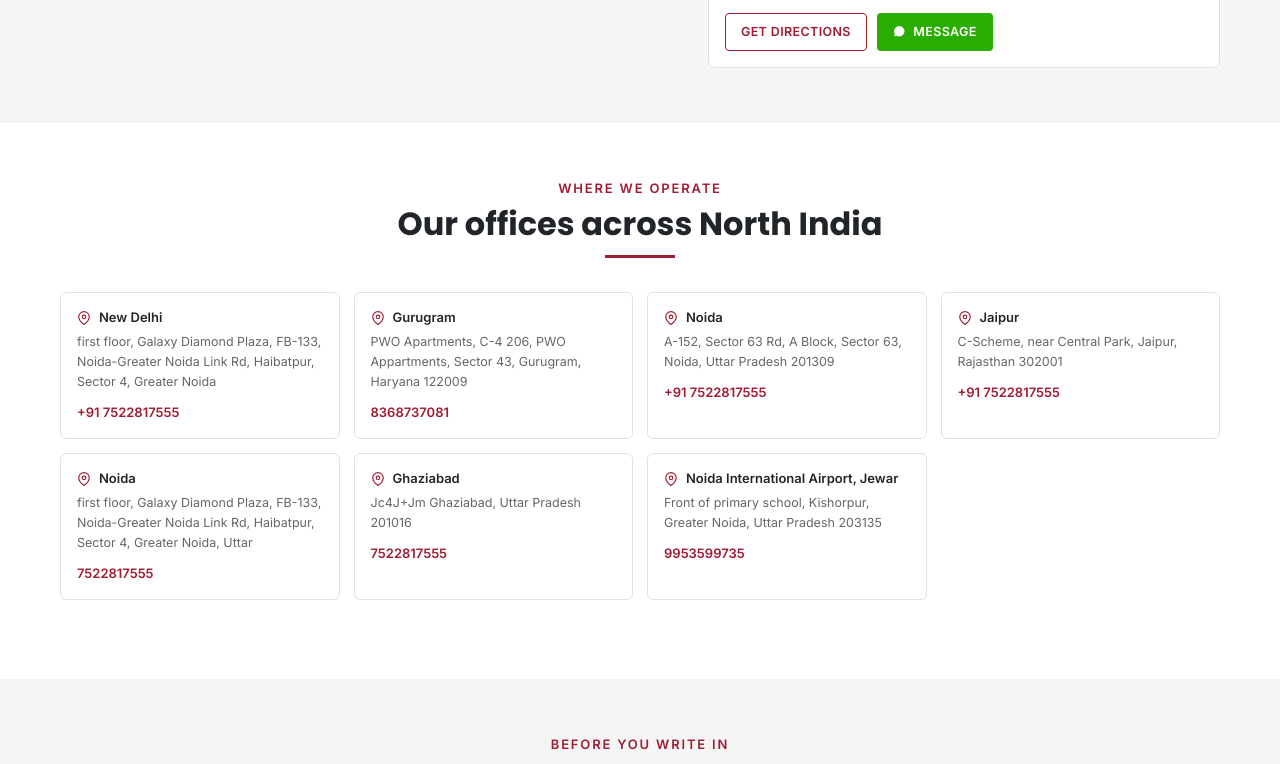
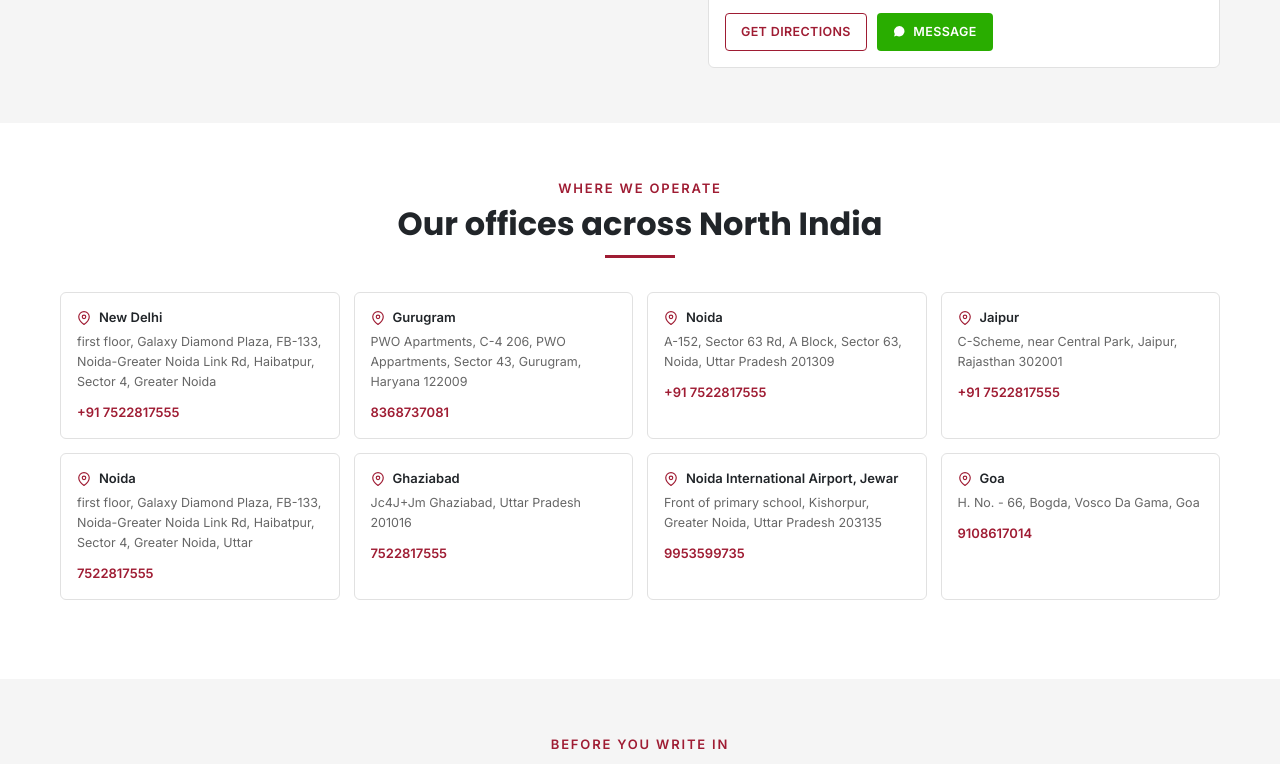
Before and after one commit to grabyourcab-lgtm/grabuourcabv2, a Next.js app: page /contact in a window 1280 px wide. Shown: the part 1424-2188 px from the top of the page. Built offline with nearby package versions, Linux system fonts and the light colour scheme.

Commit message:
go goa gone

```diff
--- a/app/contact/page.tsx
+++ b/app/contact/page.tsx
@@ -114,6 +114,17 @@ const CITY_OFFICES = [
     lat: 26.9124,
     lng: 75.7873,
   },
+   {
+    id: 'goa',
+    city: 'Goa',
+    tag: 'Branch',
+    address: 'H. No. - 66, Bogda, Vosco Da Gama, Goa',
+    hours: 'Open daily · 7:00 AM – 10:00 PM',
+    phone:  9108617014,
+    lat: 26.9124,
+    lng: 75.7873,
+  },
+
 
 
 ]
```
